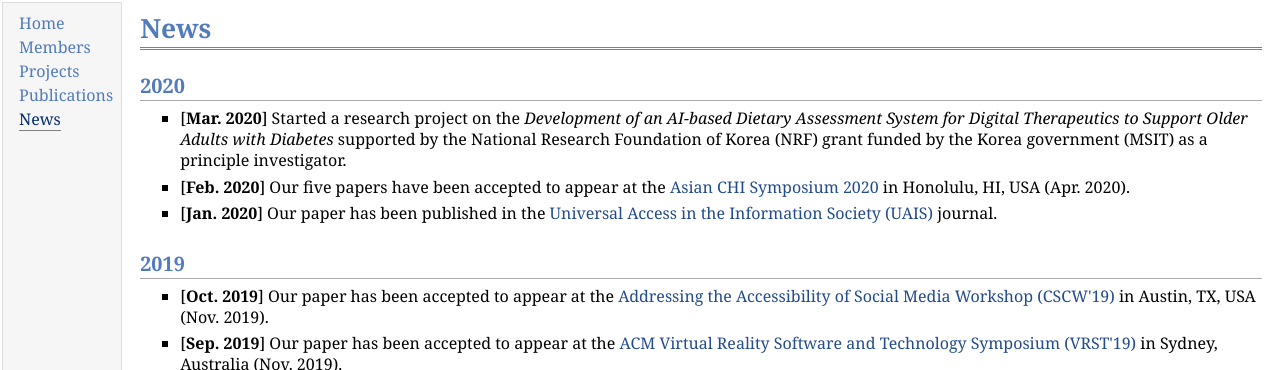
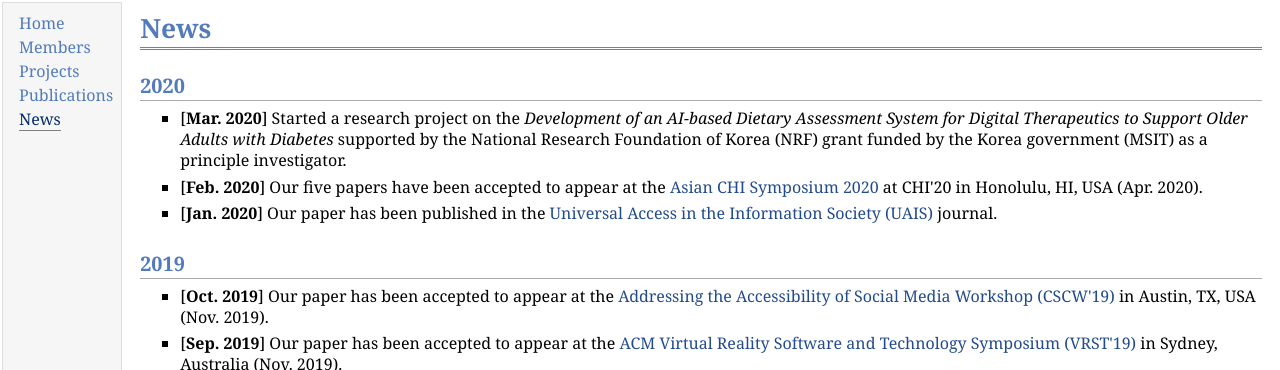
Before and after one commit to hcail/hcail-backup.github.io, a Jekyll site: the page news/news.html, which Jekyll copies as it is, in a window 1280 px wide and 900 px high. Shown: the top 370 px of the window. Built offline with Jekyll 4.4.1, drawn with Linux system fonts in a browser that asks for light colours.

Commit message:
news update

```diff
--- a/index.html
+++ b/index.html
@@ -62,7 +62,7 @@ sharing economy, and education but not limited to those areas.</p>
     <li><p>[<b>Mar. 2020</b>] Started a research project on the <i>Development of an AI-based Dietary Assessment System for Digital Therapeutics to Support Older Adults with Diabetes </i>
 supported by the National Research Foundation of Korea (NRF) grant funded by the Korea government (MSIT) as a principle investigator.</p>
 </li>
-    <li><p>[<b>Feb. 2020</b>] Our five papers have been accepted to appear at the <a href="https://asian-chi.github.io/2020//">Asian CHI Symposium 2020</a> in Honolulu, HI, USA (Apr. 2020).</p>
+    <li><p>[<b>Feb. 2020</b>] Our five papers have been accepted to appear at the <a href="https://asian-chi.github.io/2020//">Asian CHI Symposium 2020</a> at CHI'20 in Honolulu, HI, USA (Apr. 2020).</p>
 </li>
     <li><p>[<b>Jan. 2020</b>] Our paper has been published in the <a href="https://link.springer.com/article/10.1007/s10209-019-00706-6/">Universal Access in the Information Society (UAIS)</a> journal.</p>
 
--- a/news/news.html
+++ b/news/news.html
@@ -26,7 +26,7 @@
       <li><p>[<b>Mar. 2020</b>] Started a research project on the <i>Development of an AI-based Dietary Assessment System for Digital Therapeutics to Support Older Adults with Diabetes </i>
   supported by the National Research Foundation of Korea (NRF) grant funded by the Korea government (MSIT) as a principle investigator.</p>
   </li>
-      <li><p>[<b>Feb. 2020</b>] Our five papers have been accepted to appear at the <a href="https://asian-chi.github.io/2020//">Asian CHI Symposium 2020</a> in Honolulu, HI, USA (Apr. 2020).</p>
+      <li><p>[<b>Feb. 2020</b>] Our five papers have been accepted to appear at the <a href="https://asian-chi.github.io/2020//">Asian CHI Symposium 2020</a> at CHI'20 in Honolulu, HI, USA (Apr. 2020).</p>
   </li>
   <li><p>[<b>Jan. 2020</b>] Our paper has been published in the <a href="https://link.springer.com/article/10.1007/s10209-019-00706-6/">Universal Access in the Information Society (UAIS)</a> journal.</p>
   </ul>
```
